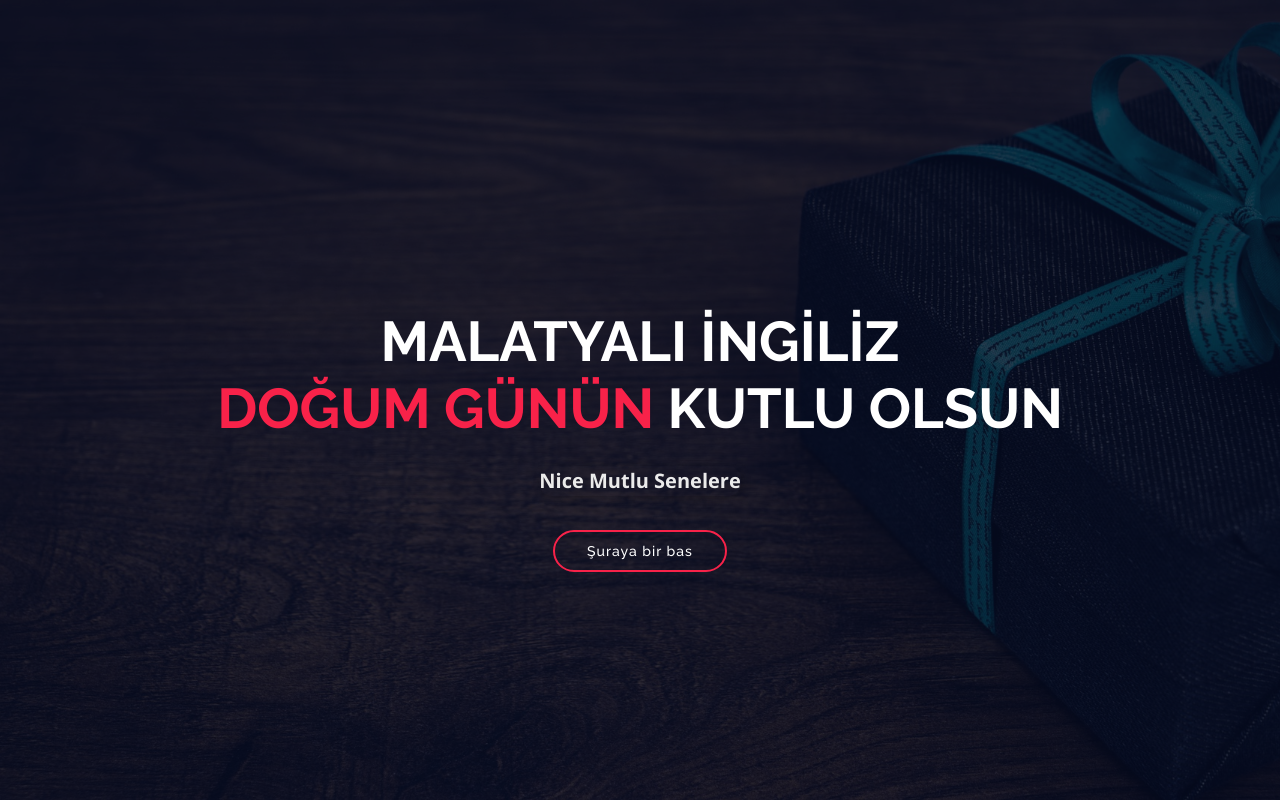
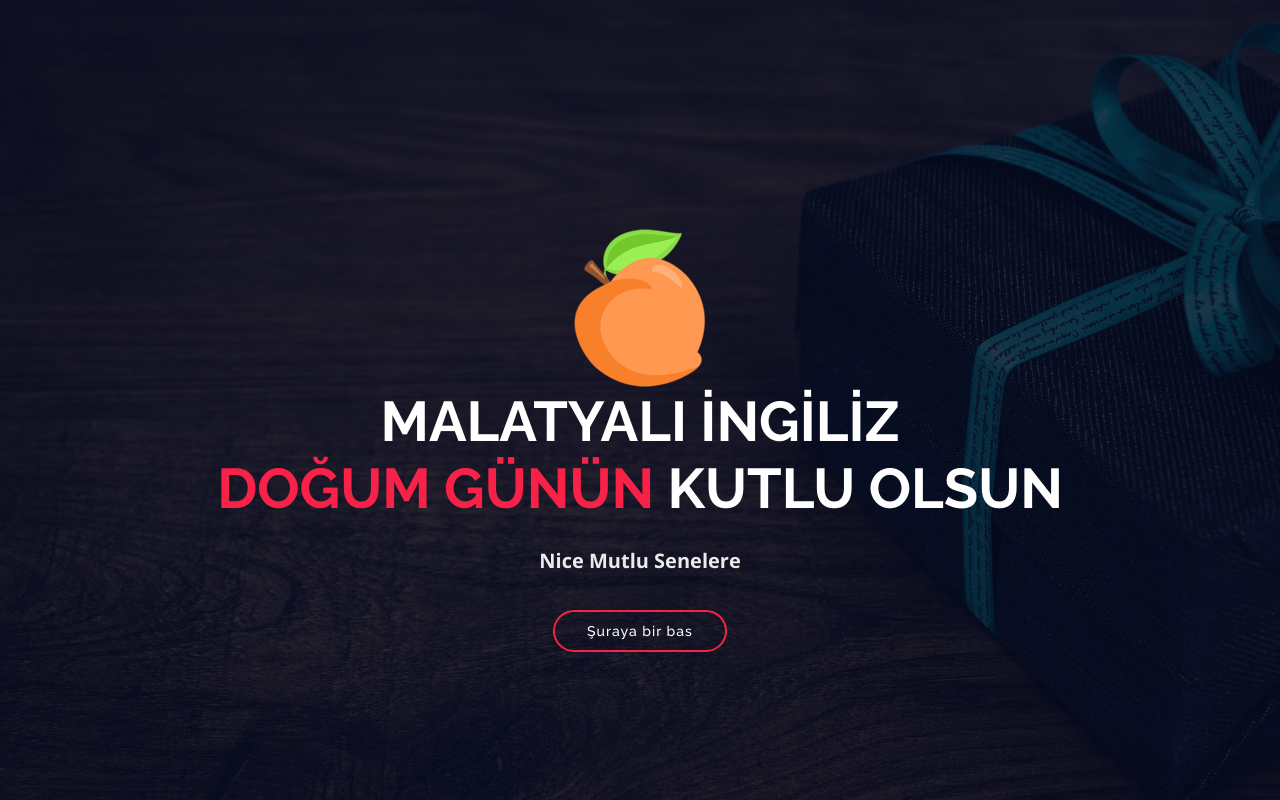
Before and after one commit to serkankaya1800/special, a plain HTML site: page index.html in a window 1280 px wide. Shown: the top 800 px of the page. Drawn offline with nearby package versions, Linux system fonts and the light colour scheme.

Commit message:
Update index.html

```diff
--- a/index.html
+++ b/index.html
@@ -21,7 +21,7 @@
 <body>
   <section id="intro">
     <div class="intro-container wow fadeIn">
-      <img src="../TheEvent/img/peach_1f351.png" alt="">
+      <img src="./img/peach_1f351.png" alt="">
       <h1 class="mb-4 pb-0">MALATYALI İNGİLİZ<br><span>DOĞUM GÜNÜN</span> KUTLU OLSUN</h1>
       <p class="mb-4 pb-0">Nice Mutlu Senelere</p>
       <a href="#faq" class="about-btn scrollto">Şuraya bir bas</a>
```
